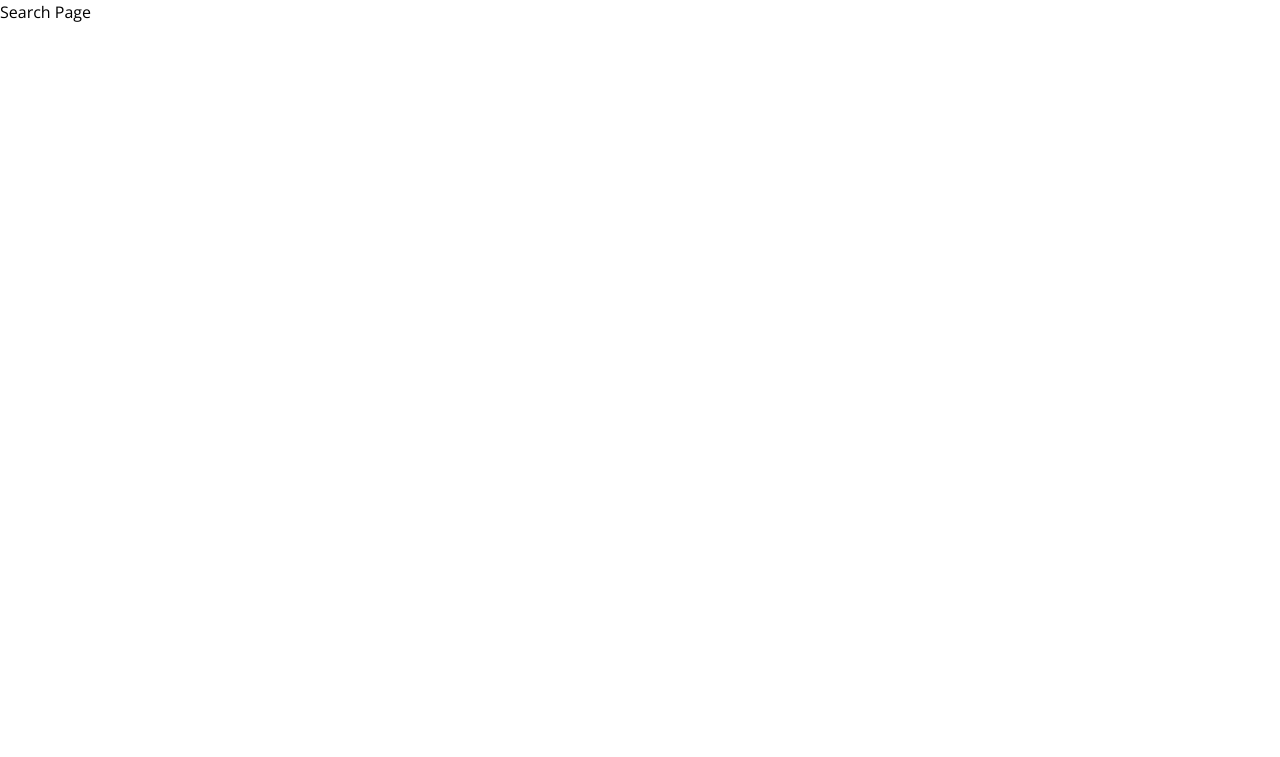
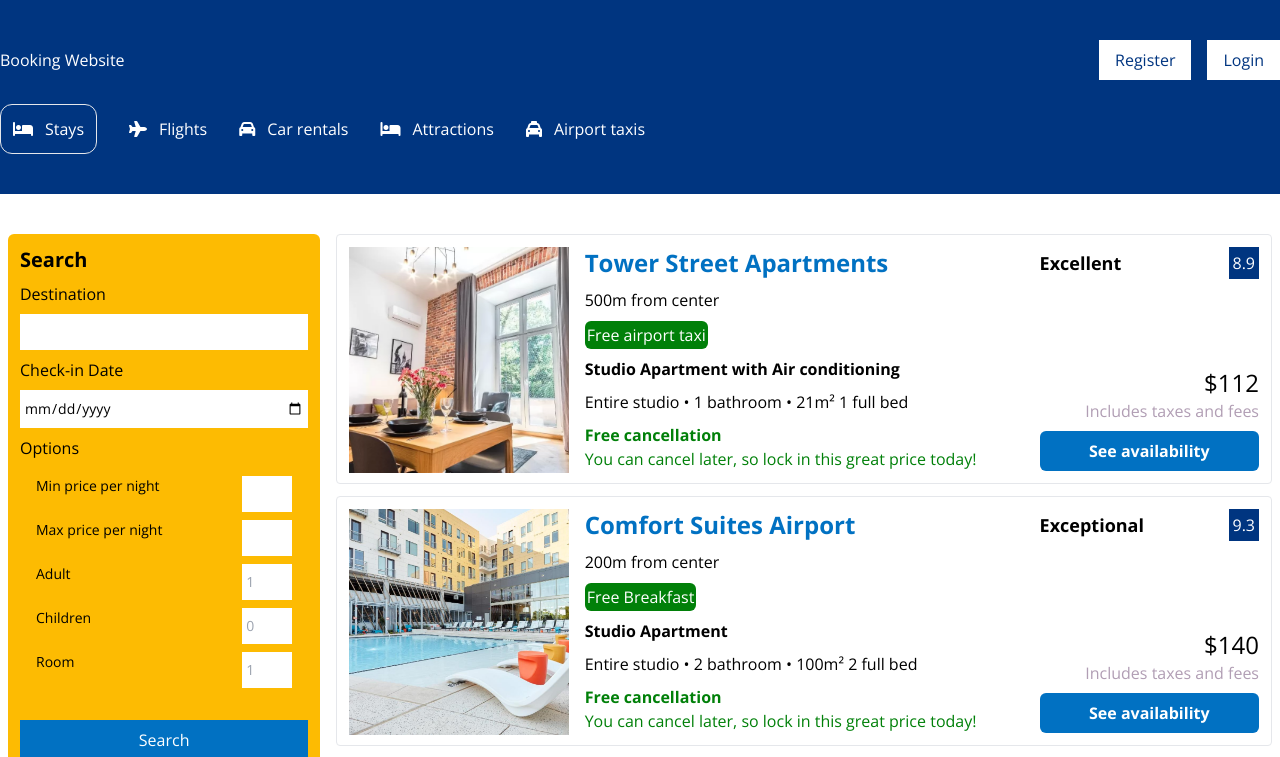
Before and after one commit to NDK1195/Assignment_1-RJS301x_1.0, a React (Vite) app: page /search in a window 1280 px wide. Shown: the top 757 px of the page. Built offline with nearby package versions, Linux system fonts and the light colour scheme.

Commit message:
Add Search page

```diff
--- a/src/pages/home/components/Footer.jsx
+++ b/src/components/Footer.jsx
@@ -1,10 +1,12 @@
-import footerData from "../../../../data/footer.json";
+import footerData from "../../data/footer.json";
 
 export default function Footer() {
   return (
     <div className="container mx-auto mb-10 flex justify-around gap-1  text-color-#003580">
       {footerData.map((column) => (
+        // Create column
         <div key={column["col_number"]} className="flex flex-col gap-3">
+          {/* Create item in column */}
           {column["col_values"].map((columnValue) => (
             <a href="#" key={columnValue}>
               {columnValue}
--- a/src/pages/home/components/NavBar.jsx
+++ b/src/components/NavBar.jsx
@@ -1,11 +1,12 @@
-import Button from "../../../utilities/Button";
+import Button from "../utilities/Button";
 import NavBarItem from "./NavBarItem";
-import navBarData from "../../../../data/navBar.json";
+import navBarData from "../../data/navBar.json";
 import { useState } from "react";
 
 export default function Navbar() {
   const [data, setData] = useState(navBarData);
 
+  // Change active property based on index of item when mouse over item
   function handleChangeActiveStatus(index) {
     let updatedData = [...navBarData];
 
@@ -21,7 +22,9 @@ export default function Navbar() {
   return (
     <nav className="container mx-auto px-4 py-10 lg:px-0">
       <div className="mb-6 flex items-center justify-between text-white">
-        <h1>Booking Website</h1>
+        <a href="/">
+          <h1>Booking Website</h1>
+        </a>
         <div className="flex gap-4">
           <Button className="bg-white text-color-#003580 hover:bg-[#0171c2] hover:text-white">
             Register
--- a/src/pages/home/Home.jsx
+++ b/src/pages/home/Home.jsx
@@ -1,8 +1,8 @@
 import List from "./components/List";
 import Header from "./components/Header";
-import Navbar from "./components/Navbar";
+import Navbar from "../../components/NavBar";
 import SignUp from "./components/SignUp";
-import Footer from "./components/Footer";
+import Footer from "../../components/Footer";
 
 const Home = () => {
   return (
--- a/src/pages/home/components/Header.jsx
+++ b/src/pages/home/components/Header.jsx
@@ -19,11 +19,20 @@ export default function Header() {
           action=""
           className="flex flex-col gap-1 md:flex-row md:items-center"
         >
-          <Input placeholder="Where are you going?" icon="fa-bed" />
-          <Input placeholder="11/11/2023 to 11/11/2023" icon="fa-calendar" />
+          <Input
+            placeholder="Where are you going?"
+            icon="fa-bed"
+            className="lg:w-[200px]"
+          />
+          <Input
+            placeholder="11/11/2023 to 11/11/2023"
+            icon="fa-calendar"
+            className="lg:w-[200px]"
+          />
           <Input
             placeholder="2 adult &#183; 0 children &#183; 1 room"
             icon="fa-female"
+            className="lg:w-[200px]"
           />
         </form>
         <button
--- a/src/pages/home/components/List.jsx
+++ b/src/pages/home/components/List.jsx
@@ -8,6 +8,7 @@ import hotelList from "../../../../data/hotel_list.json";
 export default function List(props) {
   let renderList;
 
+  // Create render list based on data prop
   if (props.data === "cities") {
     renderList = cities.map((city) => <City key={city.name} {...city} />);
   } else if (props.data === "types") {
--- a/src/pages/search/Search.jsx
+++ b/src/pages/search/Search.jsx
@@ -1,8 +1,23 @@
+import Footer from "../../components/Footer";
+import Navbar from "../../components/NavBar";
+import SearchPopUp from "./components/SearchPopUp";
+import SearchList from "./components/SearchList";
+
 const Search = () => {
   return (
-    <div>
-      <h1>Search Page</h1>
-    </div>
+    <>
+      <header className="mb-10 bg-color-#003580">
+        {" "}
+        <Navbar />
+      </header>
+      <section className="container mx-auto mb-28 flex flex-col gap-4 px-2 lg:flex-row">
+        <SearchPopUp />
+        <SearchList />
+      </section>
+      <footer>
+        <Footer />
+      </footer>
+    </>
   );
 };
 
--- /dev/null
+++ b/src/pages/search/components/SearchList.jsx
@@ -0,0 +1,12 @@
+import searchData from "../../../../data/search.json";
+import SearchListItem from "./SearchListItem";
+
+export default function SearchList() {
+  return (
+    <div className="basis-3/4">
+      {searchData.map((data) => (
+        <SearchListItem key={data.name} {...data} />
+      ))}
+    </div>
+  );
+}
--- /dev/null
+++ b/src/pages/search/components/SearchListItem.jsx
@@ -0,0 +1,61 @@
+import Button from "../../../utilities/Button";
+
+export default function SearchListItem({
+  name,
+  distance,
+  tag,
+  type,
+  description,
+  free_cancel,
+  price,
+  rate,
+  rate_text,
+  image_url,
+}) {
+  return (
+    <div className="mb-3 flex h-[250px] gap-4 rounded border p-3">
+      <div className="basis-1/4 ">
+        <img
+          src={image_url}
+          alt="Property image"
+          className=" h-[226px] w-[300px] object-cover"
+        />
+      </div>
+      {/* Image column */}
+      <div
+        className={`flex flex-col ${
+          free_cancel && "justify-around"
+        } basis-2/4 gap-2`}
+      >
+        <h3 className="text-2xl font-bold text-[#0171c2]">{name}</h3>
+        <p>{distance} from center</p>
+        <p className="w-fit rounded-md bg-[#018009] p-0.5 text-white">{tag}</p>
+        <p className="font-bold">{description}</p>
+        <p>{type}</p>
+        {free_cancel && (
+          <div>
+            <p className="font-bold text-[#018009]">Free cancellation</p>
+            <p className="text-[#018009]">
+              You can cancel later, so lock in this great price today!
+            </p>
+          </div>
+        )}
+      </div>
+      {/* Description column */}
+      <div className="ml-auto flex basis-1/4 flex-col justify-between">
+        <div className="flex items-center justify-between">
+          <p className="text-lg font-bold">{rate_text}</p>
+          <p className="bg-color-#003580 p-1 text-white">{rate}</p>
+        </div>
+        <div className="flex flex-col items-end">
+          <p className="text-2xl">&#36;{price}</p>
+          <p className="text-[#b19eb4]">Includes taxes and fees</p>
+          <Button className="mt-2 w-full rounded-md bg-[#0171c2] font-bold text-white hover:bg-color-#003580">
+            See availability
+          </Button>
+        </div>
+      </div>
+      {/* Price column */}
+    </div>
+  );
+}
--- /dev/null
+++ b/src/pages/search/components/SearchPopUp.jsx
@@ -0,0 +1,63 @@
+import Button from "../../../utilities/Button";
+import Input from "../../../utilities/Input";
+
+export default function SearchPopUp() {
+  return (
+    <div className="h-1/2 basis-1/4 rounded-md bg-[#fdbb02] p-3">
+      <form action="">
+        <h3 className="color-[#5e5853] mb-2 text-xl font-bold">Search</h3>
+        <div>
+          <label>Destination</label>
+          <Input className="my-2" />
+        </div>
+        <div>
+          <label>Check-in Date</label>
+          <Input className="my-2" type="date" />
+        </div>
+        <div>
+          <label>Options</label>
+          <div className="flex flex-col gap-2 p-4 ">
+            <div className="flex flex-col justify-between gap-2 lg:flex-row">
+              <label className="text-sm">Min price per night</label>
+              <Input className="ml-auto lg:w-[50px]" type="number" />
+            </div>
+            <div className="flex flex-col justify-between gap-2 lg:flex-row">
+              <label className="text-sm">Max price per night</label>
+              <Input className="ml-auto lg:w-[50px]" type="number" />
+            </div>
+            <div className="flex flex-col justify-between gap-2 lg:flex-row">
+              <label className="text-sm">Adult</label>
+              <Input
+                className="ml-auto lg:w-[50px]"
+                placeholder="1"
+                type="number"
+              />
+            </div>
+            <div className="flex flex-col justify-between gap-2 lg:flex-row">
+              <label className="text-sm">Children</label>
+              <Input
+                className="ml-auto lg:w-[50px]"
+                placeholder="0"
+                type="number"
+              />
+            </div>
+            <div className="flex flex-col justify-between gap-2 lg:flex-row">
+              <label className="text-sm">Room</label>
+              <Input
+                className="ml-auto lg:w-[50px]"
+                placeholder="1"
+                type="number"
+              />
+            </div>
+          </div>
+        </div>
+        <Button
+          type="submit"
+          className="mt-4 w-full bg-[#0171c2] text-white hover:bg-color-#003580"
+        >
+          Search
+        </Button>
+      </form>
+    </div>
+  );
+}
--- a/src/utilities/Input.jsx
+++ b/src/utilities/Input.jsx
@@ -10,7 +10,7 @@ export default function Input({
       <input
         type={type}
         placeholder={placeholder}
-        className={`w-full px-1 py-2 text-sm focus:text-gray-900 focus:outline-none lg:w-[200px] ${className}`}
+        className={`w-full px-1 py-2 text-sm focus:text-gray-900 focus:outline-none ${className}`}
       />
     </div>
   );
```
Also changed, not shown: src/components/NavBarItem.jsx (renamed from src/pages/home/components/NavBarItem.jsx).
